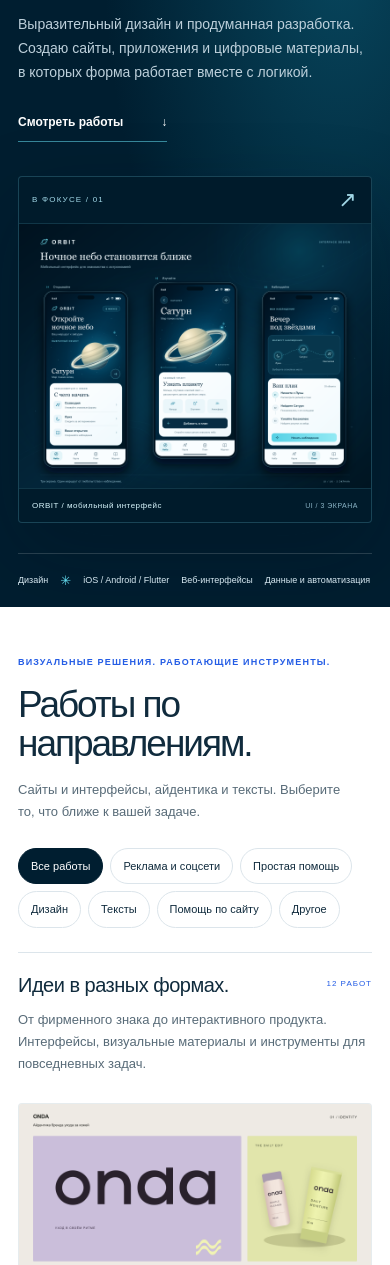
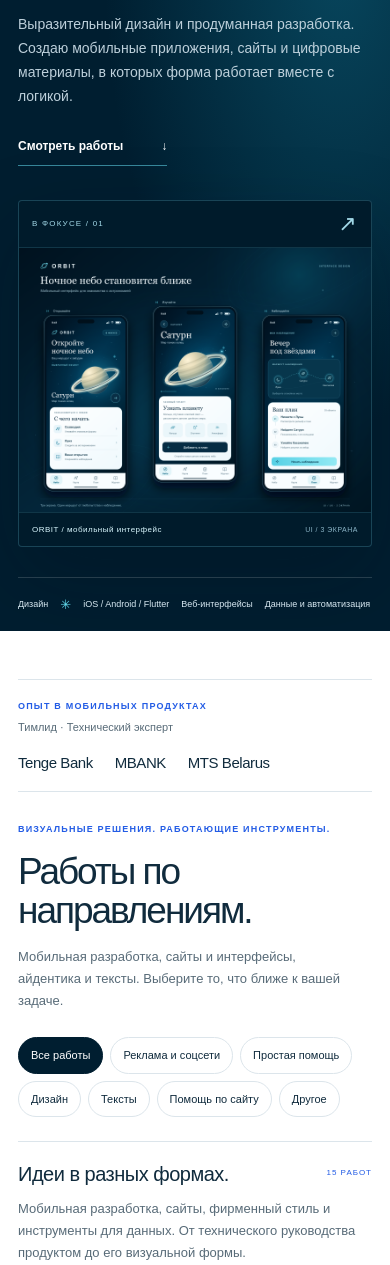
Before and after one commit to nabarakdev/nabarakdev.github.io, a plain HTML site: page index.html in a window 390 px wide. Shown: the part 334-1599 px from the top of the page. Drawn offline with Linux system fonts and the light colour scheme.

Commit message:
Feature real mobile projects and technical leadership

```diff
--- a/index.html
+++ b/index.html
@@ -4,11 +4,11 @@
   <meta charset="utf-8">
   <meta name="viewport" content="width=device-width, initial-scale=1">
   <title>NabarakDev — дизайн и разработка</title>
-  <meta name="description" content="Андрей, NabarakDev. Дизайн и разработка: сайты, мобильные интерфейсы, фирменный стиль и инструменты для данных. 12 лет в разработке ПО.">
+  <meta name="description" content="Андрей, NabarakDev. Мобильная разработка, сайты, интерфейсы и фирменный стиль. Тимлид и технический эксперт в мобильных проектах Tenge Bank, MBANK и МТС Беларусь.">
   <meta name="theme-color" content="#001e30">
   <link rel="icon" href="assets/favicon.svg" type="image/svg+xml">
-  <link rel="stylesheet" href="assets/portfolio-v3.css">
-  <script type="module" src="assets/portfolio-v3.mjs"></script>
+  <link rel="stylesheet" href="assets/portfolio-v4.css">
+  <script type="module" src="assets/portfolio-v4.mjs"></script>
 </head>
 <body id="top">
   <a class="skip-link" href="#main" data-copy="skip">К содержимому</a>
@@ -32,7 +32,7 @@
       <div class="hero-copy">
         <p class="eyebrow"><span class="status-dot" aria-hidden="true"></span><span data-copy="heroEyebrow">Андрей / независимый специалист</span></p>
         <h1 id="hero-title"><span data-copy="headline1">Идеи</span><span data-copy="headline2">обретают</span><em data-copy="headline3">форму.</em></h1>
-        <p class="hero-intro" data-copy="heroIntro">Выразительный дизайн и продуманная разработка. Создаю сайты, приложения и цифровые материалы, в которых форма работает вместе с логикой.</p>
+        <p class="hero-intro" data-copy="heroIntro">Выразительный дизайн и продуманная разработка. Создаю мобильные приложения, сайты и цифровые материалы, в которых форма работает вместе с логикой.</p>
         <a class="hero-link" href="#work"><span data-copy="explore">Смотреть работы</span><span aria-hidden="true">↓</span></a>
       </div>
       <button class="hero-art" id="featured-project" type="button" aria-label="Смотреть работу" data-copy-aria="view">
@@ -44,7 +44,8 @@
     </div>
     </section>
     <section class="work-section shell" id="work" aria-labelledby="work-title">
-      <div class="section-heading"><div><p class="eyebrow" data-copy="workEyebrow">Визуальные решения. Работающие инструменты.</p><h2 id="work-title" data-copy="workTitle">Работы по направлениям.</h2></div><p class="section-note" data-copy="workIntro">Сайты и интерфейсы, айдентика и тексты. Выберите то, что ближе к вашей задаче.</p></div>
+      <div class="leadership-strip"><div class="leadership-caption"><p class="eyebrow" data-copy="leadershipEyebrow">Опыт в мобильных продуктах</p><p class="leadership-role" data-copy="leadershipRole">Тимлид · Технический эксперт</p></div><ul class="leadership-products"><li>Tenge Bank</li><li>MBANK</li><li>MTS Belarus</li></ul></div>
+      <div class="section-heading"><div><p class="eyebrow" data-copy="workEyebrow">Визуальные решения. Работающие инструменты.</p><h2 id="work-title" data-copy="workTitle">Работы по направлениям.</h2></div><p class="section-note" data-copy="workIntro">Мобильная разработка, сайты и интерфейсы, айдентика и тексты. Выберите то, что ближе к вашей задаче.</p></div>
       <div class="filters" id="filters" role="group" aria-label="Категории работ" data-copy-aria="categories"></div>
       <div class="category-intro" id="category-intro"><h3 id="category-title"></h3><p id="category-description"></p><span class="result-count" id="result-count" aria-live="polite" aria-atomic="true"></span></div>
       <div class="project-grid" id="project-grid"></div>
@@ -52,7 +53,7 @@
     </section>
     <section class="about-section shell" id="about" aria-labelledby="about-title">
       <div class="about-heading"><p class="eyebrow" data-copy="aboutEyebrow">За визуальной формой — инженерный опыт.</p><h2 id="about-title" data-copy="aboutTitle">Внимание к форме. Понимание системы.</h2></div>
-      <div class="about-copy"><p class="about-lead" data-copy="aboutIntro">Я Андрей. В разработке ПО — 12 лет. Мой опыт включает iOS, Android, Flutter, архитектуру и анализ требований.</p><p data-copy="aboutBody">Соединяю интерфейсы, данные и логику в цельные цифровые продукты. В портфолио — от фирменного знака и веб-страницы до интерактивного конфигуратора и инструмента для таблиц.</p><div class="expertise-tags"><span>iOS · Android · Flutter</span><span data-copy="expertiseArchitecture">Архитектура и требования</span><span data-copy="expertiseInterfaces">Интерфейсы и автоматизация</span></div></div>
+      <div class="about-copy"><p class="about-lead" data-copy="aboutIntro">Я Андрей. В разработке ПО — 12 лет. Мой опыт включает iOS, Android, Flutter, архитектуру и анализ требований.</p><p data-copy="aboutBody">Руководил мобильными проектами Tenge Bank, Банка Кыргызстан / MBANK и МТС Беларусь — в МТС начиная с версии 3.0. Моя роль — тимлид и технический эксперт. Соединяю интерфейсы, данные и логику в цельные цифровые продукты.</p><div class="expertise-tags"><span>iOS · Android · Flutter</span><span data-copy="expertiseArchitecture">Архитектура и требования</span><span data-copy="expertiseInterfaces">Интерфейсы и автоматизация</span></div></div>
     </section>
     <section class="contact-section" id="platforms" aria-labelledby="contact-title"><div class="shell contact-inner"><div><p class="eyebrow" data-copy="contactEyebrow">От вашей идеи — к следующему проекту.</p><h2 id="contact-title" data-copy="contactTitle">Давайте создадим что-то хорошее.</h2></div><div class="contact-actions"><p data-copy="contactIntro">Задачи и сотрудничество — в моих профилях на площадках.</p><a href="https://work-zilla.com/portfolio/wspwuu" target="_blank" rel="noopener noreferrer">Workzilla <span aria-hidden="true">↗</span></a><a href="https://insolvo.com/portfolio/sPhbbV" target="_blank" rel="noopener noreferrer">Insolvo <span aria-hidden="true">↗</span></a></div></div></section>
   </main>
```
